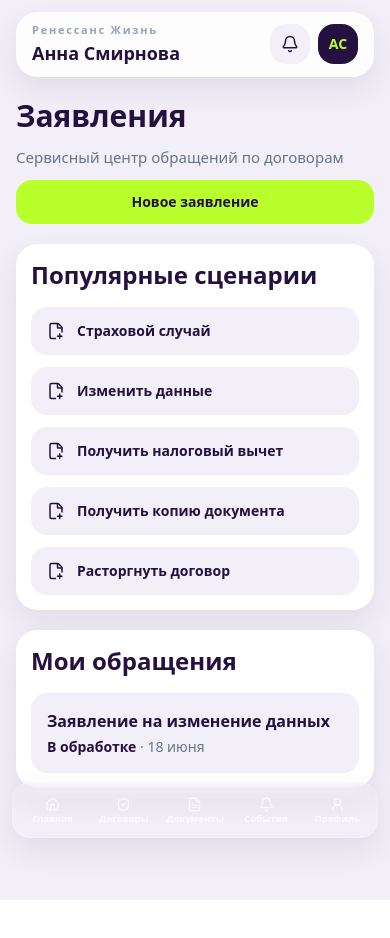
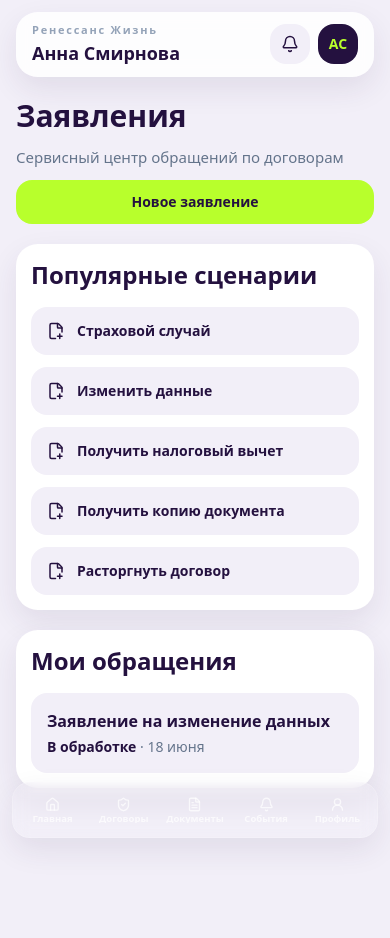
Before and after one commit to cousy4-dotcom/renlife-lk-redesign, a Next.js app: page /claims in a window 390 px wide. Shown: the top 938 px of the page. Before the commit the page ends 900 px from the top, so only its background shows below. Built offline with nearby package versions, Linux system fonts and the light colour scheme.

Commit message:
Fix mobile bottom nav safe spacing

```diff
--- a/src/components/layout/AppShell.tsx
+++ b/src/components/layout/AppShell.tsx
@@ -14,7 +14,7 @@
 }) {
   const mobileBottomPadding = hideMobileNav
     ? 'pb-8 sm:pb-10 md:pb-12'
-    : 'pb-[calc(112px+env(safe-area-inset-bottom))] sm:pb-[calc(120px+env(safe-area-inset-bottom))] md:pb-[calc(128px+env(safe-area-inset-bottom))]';
+    : 'pb-[calc(160px+env(safe-area-inset-bottom))] sm:pb-[calc(168px+env(safe-area-inset-bottom))] md:pb-[calc(180px+env(safe-area-inset-bottom))] lg:pb-8';
 
   return (
     <div className="min-h-screen overflow-x-clip bg-lavender">
```
